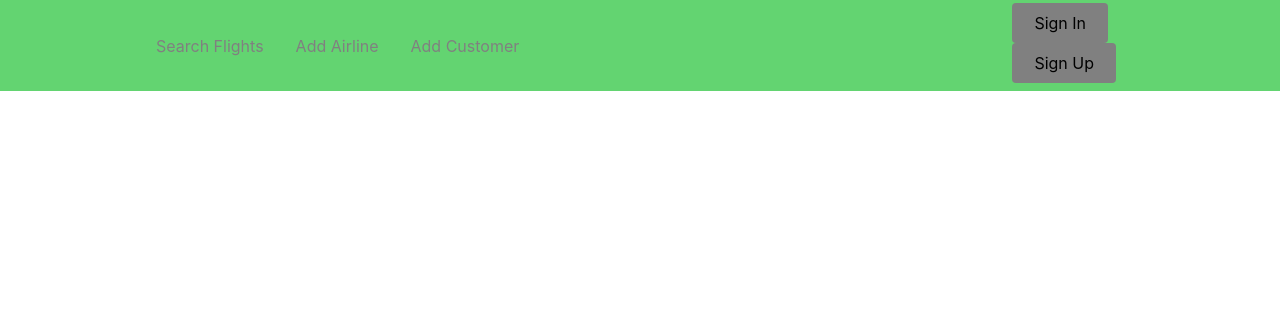
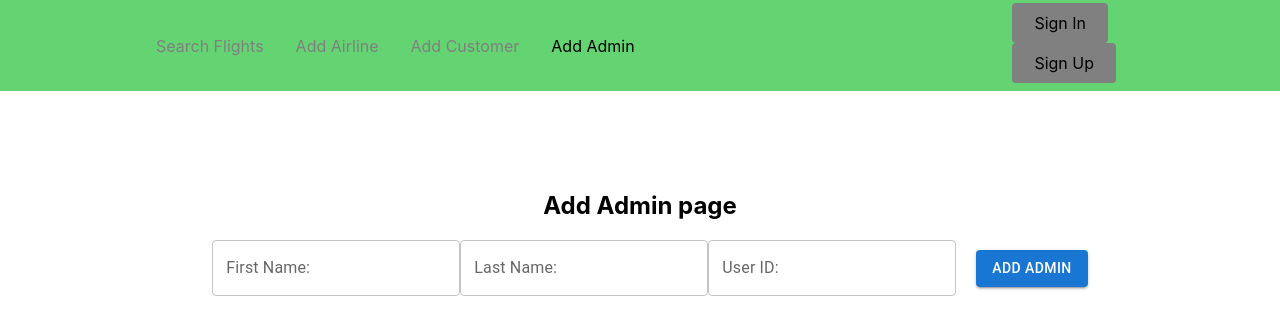
Before and after one commit to ofir6bd/flight-web-mySQL-Flask-React, a React (Create React App) app in the folder flight_react/: page /addAdmin in a window 1280 px wide. Shown: the top 334 px of the page. Built offline with nearby package versions, Linux system fonts and the light colour scheme.

Commit message:
finish add admin form

```diff
--- a/flight_react/src/App.js
+++ b/flight_react/src/App.js
@@ -11,6 +11,7 @@ import Signup from "./components/signup/signup";
 import Navbar from "./components/navbar/index";
 import AddAirlineForm from "./components/Admin/addAirline/addAirline";
 import AddCustomerForm from "./components/Admin/addAirline/addCustomer";
+import AddAdminForm from "./components/Admin/addAirline/addAdmin";
 
 function App() {
   let navigate = useNavigate();
@@ -30,6 +31,7 @@ function App() {
           <Route path="flights" element={<Flights />} />
           <Route path="addAirline" element={<AddAirlineForm />} />
           <Route path="addCustomer" element={<AddCustomerForm />} />
+          <Route path="addAdmin" element={<AddAdminForm />} />
         </Routes>
       </LocalizationProvider>
     </div>
--- a/flight_react/src/apiHandler/apiHandlerAdmin.js
+++ b/flight_react/src/apiHandler/apiHandlerAdmin.js
@@ -1,6 +1,6 @@
 export function apiAddAirline(email, password, name, country_id, user_id) {
   console.log("start api apiAddAirline");
-  const requestOptions = { method: "GET" };
+  const requestOptions = { method: "POST" };
   var url =
     "http://127.0.0.1:5000/API/admin/add_airline?email=" +
     email +
@@ -27,7 +27,7 @@ export function apiAddCustomer(
   user_id
 ) {
   console.log("start api apiAddCustomer");
-  const requestOptions = { method: "GET" };
+  const requestOptions = { method: "POST" };
   var url =
     "http://127.0.0.1:5000/API/admin/add_customer?email=" +
     email +
@@ -48,3 +48,21 @@ export function apiAddCustomer(
   var response = fetch(url, requestOptions).then((response) => response.json());
   return response;
 }
+
+export function apiAddAdmin(email, password, firstName, lastName, user_id) {
+  console.log("start api apiAddAdmin");
+  const requestOptions = { method: "POST" };
+  var url =
+    "http://127.0.0.1:5000/API/admin/add_admin?email=" +
+    email +
+    "&password=" +
+    password +
+    "&first_name=" +
+    firstName +
+    "&last_name=" +
+    lastName +
+    "&user_id=" +
+    user_id;
+  var response = fetch(url, requestOptions).then((response) => response.json());
+  return response;
+}
--- /dev/null
+++ b/flight_react/src/components/Admin/addAirline/addAdmin.js
@@ -0,0 +1,56 @@
+import React, { useState } from "react";
+import TextField from "@mui/material/TextField";
+import { Button } from "@mui/material";
+// import "./login.css";
+// import { UseAuth } from "../useAuth/useAuth";
+import { apiAddAdmin } from "../../../apiHandler/apiHandlerAdmin";
+
+export default function AddAdminForm() {
+  const [firstName, setFirstName] = useState("");
+  const [lastName, setLastName] = useState("");
+  const [userID, setUserID] = useState("");
+
+  const handleFirstName = (event) => {
+    setFirstName(event.target.value);
+  };
+  const handleLastName = (event) => {
+    setLastName(event.target.value);
+  };
+  const handleUserID = (event) => {
+    setUserID(event.target.value);
+  };
+  return (
+    <div className="container">
+      <h2> Add Admin page</h2>
+      <TextField
+        id="outlined-basic"
+        label="First Name:"
+        variant="outlined"
+        onChange={handleFirstName}
+      />
+      <TextField
+        id="outlined-basic"
+        label="Last Name:"
+        variant="outlined"
+        onChange={handleLastName}
+      />
+      <TextField
+        id="outlined-basic"
+        label="User ID:"
+        variant="outlined"
+        onChange={handleUserID}
+      />
+      <Button
+        variant="contained"
+        className="Button"
+        onClick={() =>
+          apiAddAdmin(firstName, lastName, userID).then((response) =>
+            console.log(response)
+          )
+        }
+      >
+        Add Admin
+      </Button>
+    </div>
+  );
+}
--- a/flight_react/src/components/navbar/index.js
+++ b/flight_react/src/components/navbar/index.js
@@ -24,6 +24,9 @@ const Navbar = () => {
           <NavLink to="/addCustomer" activeStyle>
             Add Customer
           </NavLink>
+          <NavLink to="/addAdmin" activeStyle>
+            Add Admin
+          </NavLink>
         </NavMenu>
         {!logged_in ? (
           <div>
```
